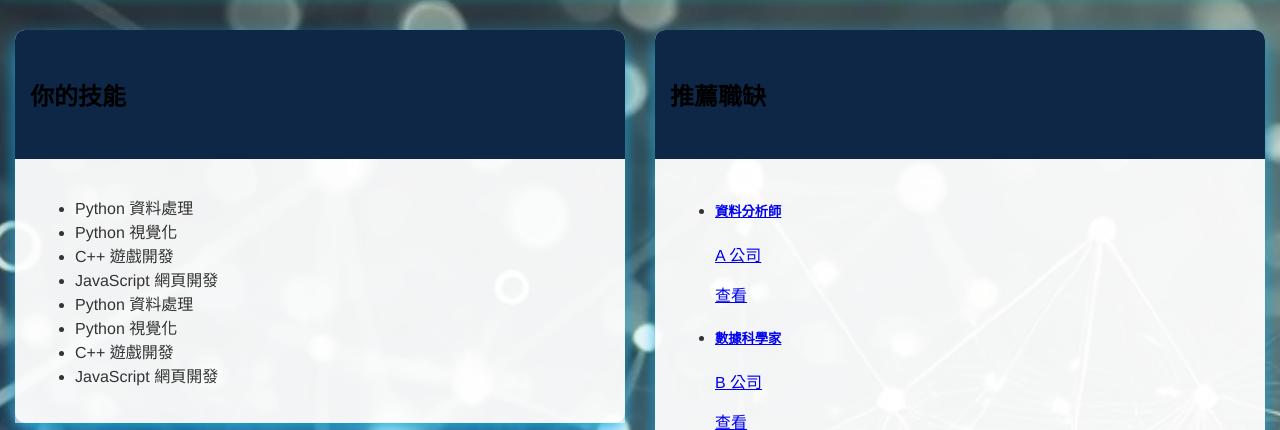
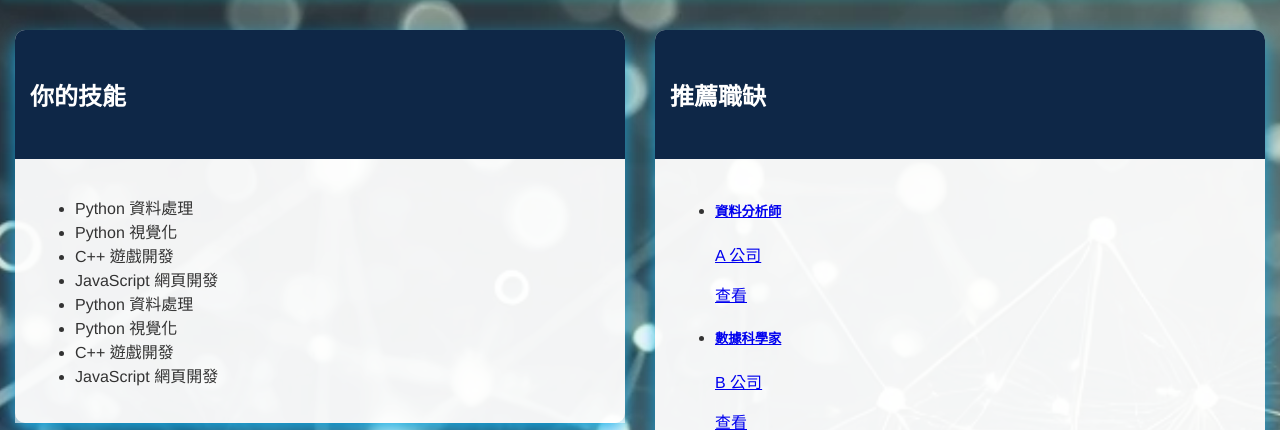
Before and after one commit to Jame34/m3, a PHP site: page /recommend_jobs.php in a window 1280 px wide. Shown: the part 229-659 px from the top of the page. Run offline with PHP 8.4, Linux system fonts and the light colour scheme; a user stored in the database is signed in; data comes from the database, SQL or seed files in the repository.

Commit message:
Update recommend.css

```diff
--- a/assets/css/recommend.css
+++ b/assets/css/recommend.css
@@ -27,7 +27,7 @@ body {
     font-weight: bold;
     padding: 15px;
     background-color: #0e2747;
-    color: rgb(0, 0, 0);
+    color: rgb(255, 255, 255);
     border-radius: 10px 10px 0 0;
 }
 
```
